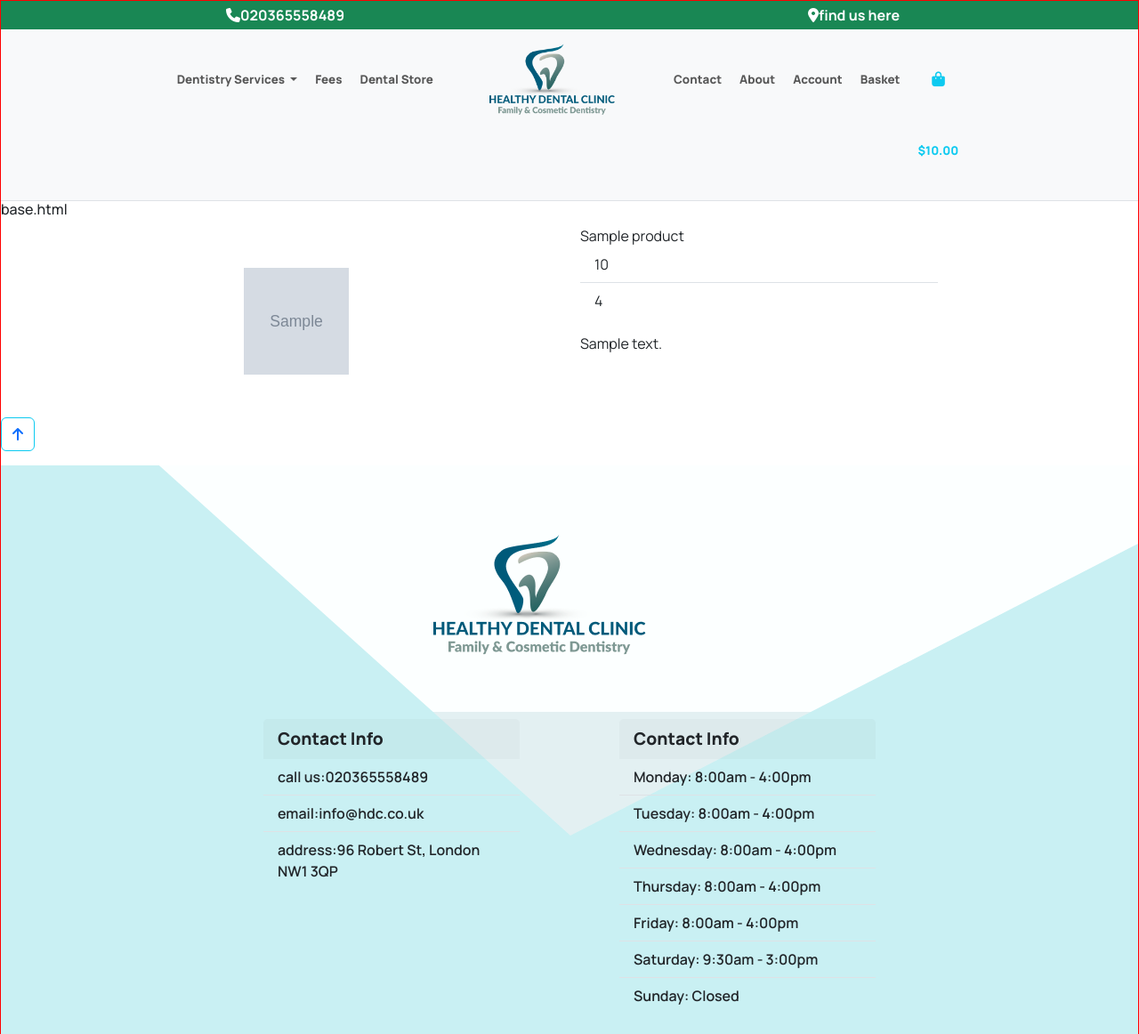
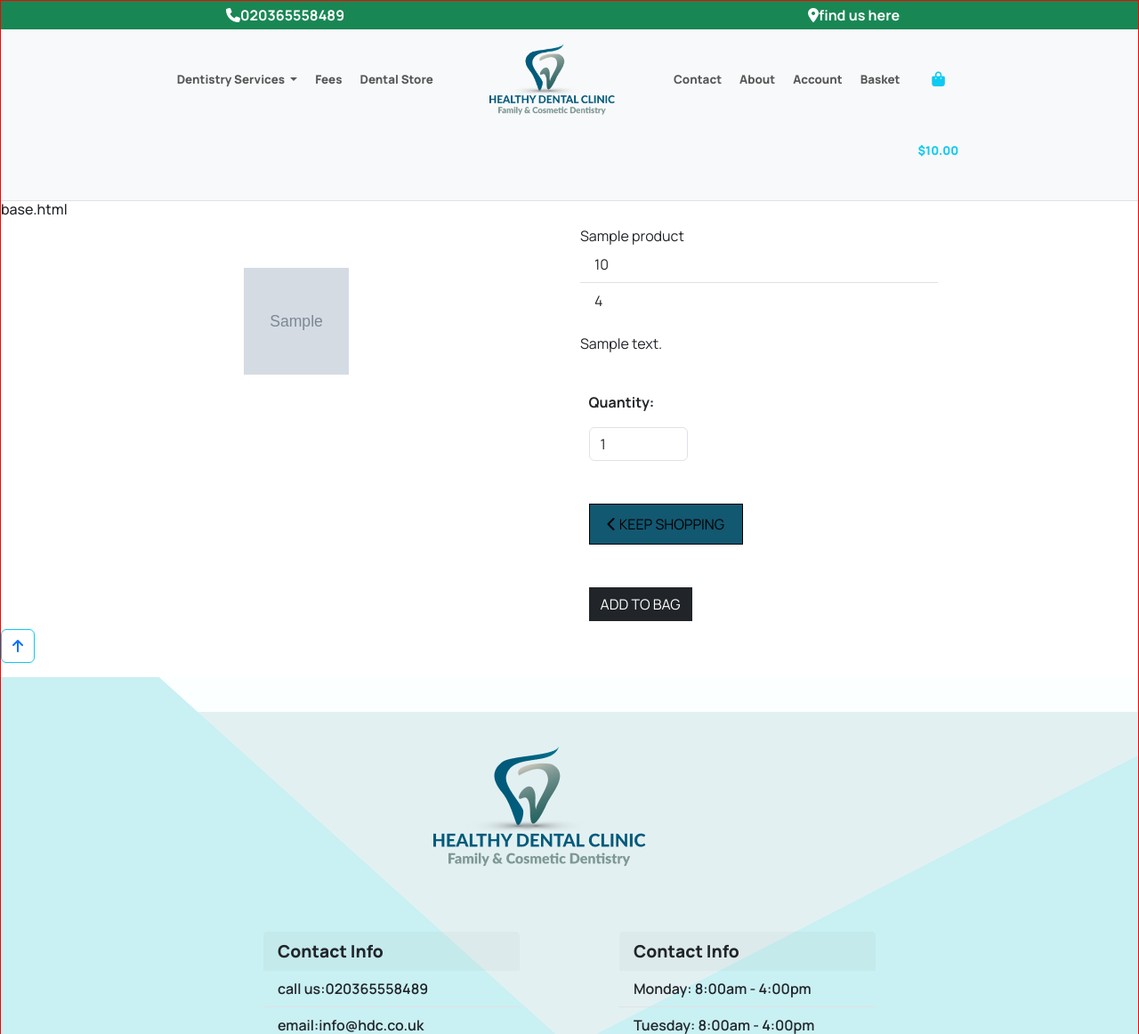
Before and after one commit to maisam2004/dental_clinic, a Django app: template dentalhealthyclinic/products/templates/products/product_detail.html in a window 1280 px wide. Shown: the top 1162 px of the page at 89% size. Run offline with Django 3.2, Linux system fonts and the light colour scheme; the template is opened without the code that fills it: most values are stand-ins (such as "Sample title", 1, 10 or a date in 2020); grey boxes marked "Sample" are stand-in pictures; some libraries are stand-ins or nearby versions.

Commit message:
Added add to bag functionality

```diff
--- a/dentalhealthyclinic/basket/urls.py
+++ b/dentalhealthyclinic/basket/urls.py
@@ -4,5 +4,6 @@
 
 
 urlpatterns = [
-    path('',views.view_basket,name='view_basket')
+    path('',views.view_basket,name='view_basket'),
+    path('add/<item_id>/',views.add_to_basket,name="add_to_bag")
 ]
--- a/dentalhealthyclinic/products/templates/products/product_detail.html
+++ b/dentalhealthyclinic/products/templates/products/product_detail.html
@@ -32,6 +32,34 @@
                 {% endif %}
             </ul>
             <p class="mt-3">{{ product.description }}</p>
+            <form class="form" action="{% url 'add_to_bag' product.id %}" method="POST">
+                {% csrf_token %}
+                <div class="form-row">
+                    <div class="col-12">
+                        <p class="mt-3"><strong>Quantity:</strong></p>
+                        <div class="form-group w-50">
+                            <div class="input-group">
+                                <input class="form-control qty_input" type="number" name="quantity" value="1" min="1" max="99" data-item_id="{{ product.id }}" id="id_qty_{{ product.id }}">
+                            </div>
+                        </div>
+                    </div>
+
+                    <div class="col-12">
+                        <a href="{% url 'products' %}" class="btn btn-outline-black rounded-0 mt-5">
+                            <span class="icon">
+                                <i class="fas fa-chevron-left"></i>
+                            </span>
+                            <span class="text-uppercase">Keep Shopping</span>
+                        </a>
+                        <input type="submit" class="btn btn-dark rounded-0 text-uppercase mt-5" value="Add to Bag">
+                    </div>
+                    <input type="hidden" name="redirect_url" value="{{ request.path }}">{# Finally, there's a hidden input field here which uses the request.path attribute #}
+                    {# To submit a field named redirect_url. Which will contain the current URL.#}
+                   {# By sending the current URL to the view we'll post this form too. #}
+
+                </div>
+            </form>
+
         </div>
 
     </div>
--- a/dentalhealthyclinic/static/css/styles.css
+++ b/dentalhealthyclinic/static/css/styles.css
@@ -295,6 +295,12 @@
     box-shadow: 0px 3px 13px 5px rgba(202, 205, 206, 0.584) inset;
 }
 
+.btn-outline-black{
+    background-color: white;
+    color:black !important;
+    border:1px solid black;
+}
+
 @media screen and (max-width: 650px) {
 
     .desktop_logo{
--- a/dentalhealthyclinic/templates/base.html
+++ b/dentalhealthyclinic/templates/base.html
@@ -207,7 +207,7 @@
 
     </div>
     <footer class="main_footer d-flex p-3">
-
+        <h4 class="logo-font my-1">Free delivery on orders over ${{ free_delivery_threshold }}!</h4>
     <img src="{% static 'quality.png' %}"  class="companies" alt="company quality">
     <img src="{% static 'bos.svg' %}"  class="companies" alt="company bos">
     <img src="{% static 'invisalign-logo-png.png' %}"  class="companies " alt="company invisilign">
```
Also changed, not shown: dentalhealthyclinic/basket/views.py (+15 -0 lines).
